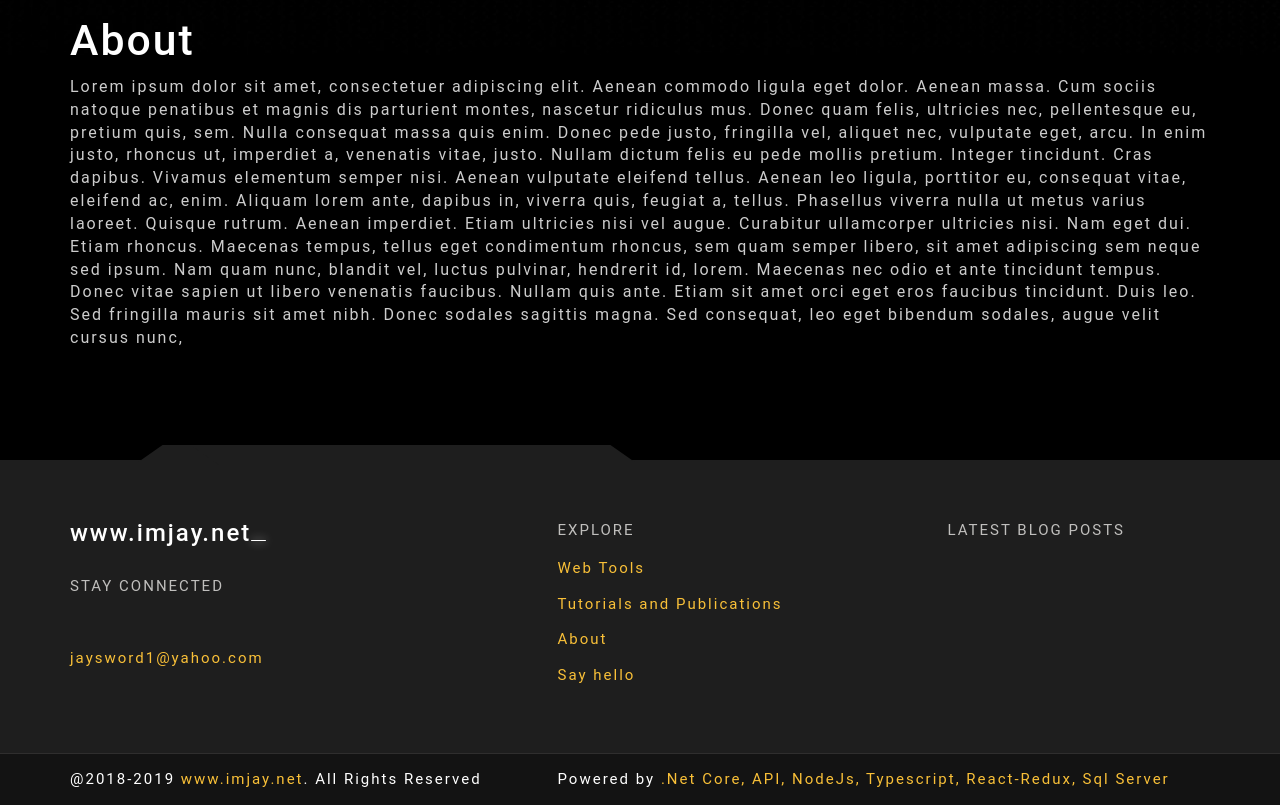
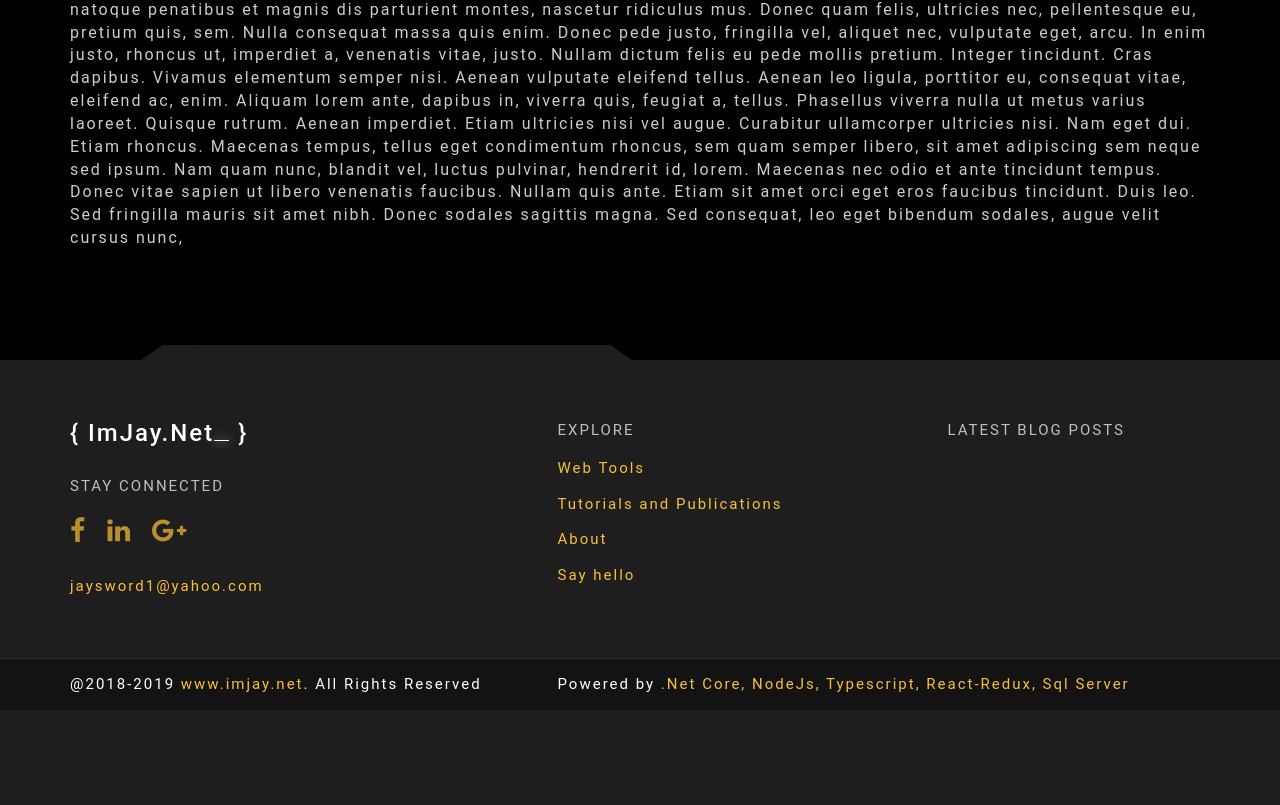
Before and after one commit to jayson-centeno/imjay.net, a React (Create React App) app: page /about in a window 1280 px wide. Shown: the part 364-1169 px from the top of the page. After the commit the page ends 1074 px from the top, so only its background shows below. Built offline with nearby package versions, Linux system fonts and the light colour scheme; what inversify would draw is missing.

Commit message:
metadata updates

```diff
--- a/package.json
+++ b/package.json
@@ -6,6 +6,7 @@
     "@types/axios": "^0.14.0",
     "@types/inversify": "^2.0.33",
     "@types/react-bootstrap": "^0.32.10",
+    "@types/react-helmet": "^5.0.6",
     "@types/react-redux": "^6.0.4",
     "@types/react-router-dom": "^4.2.7",
     "@types/react-router-redux": "^5.0.15",
@@ -15,11 +16,13 @@
     "bootstrap": "^3.3.7",
     "connected-react-router": "^4.3.0",
     "domain-task": "^3.0.3",
+    "font-awesome": "^4.7.0",
     "history": "^4.7.2",
     "inversify": "^4.13.0",
     "react": "^16.4.1",
     "react-bootstrap": "^0.32.1",
     "react-dom": "^16.4.1",
+    "react-helmet": "^5.2.0",
     "react-hot-loader": "^4.3.3",
     "react-redux": "^5.0.7",
     "react-router-dom": "^4.3.1",
--- a/public/index.html
+++ b/public/index.html
@@ -19,7 +19,7 @@
       work correctly both with client-side routing and a non-root public URL.
       Learn how to configure a non-root public URL by running `npm run build`.
     -->
-    <title>React App</title>
+    <title>Jayson Centeno Personal Website</title>
   </head>
   <body>
     <noscript>
--- a/src/assets/index.css
+++ b/src/assets/index.css
@@ -36,7 +36,7 @@
 	.custom-nav.navbar-default .navbar-nav li.active a:hover { background: none; color: white; }
 .custom-nav .collapse.navbar-collapse { padding-left: 0; }
 
-.publication { background: url(../assets/images/bg.jpg) fixed 0 0 repeat; position: relative; background-color: #000; margin-top: 100px; }
+.publication { background: url(../assets/images/bg.jpg) fixed 0 0 repeat; position: relative; background-color: #000; }
 	.publication p { color: #c0bfbd }
 	.publication.one-column { background-position-y: 80%; }
 	.publication p { color: #ccc; font-size: 16px; }
--- a/src/components/Footer/Footer.tsx
+++ b/src/components/Footer/Footer.tsx
@@ -10,7 +10,7 @@
                 <div className='container'>
                     <div className="row">
                         <div className="col-sm-5 margin-top-10">
-                            <h3 className="logo-text">www.imjay.net<span className="blinker" /></h3>
+                            <h3 className="logo-text">{'\{ '} ImJay.Net<span className="blinker" />{' \}'}</h3>
 
                             <div className="row margin-top-30">
 
@@ -44,15 +44,11 @@
 
                         </div>
                         <div className="col-sm-4">
-
                             <div className="row margin-top-30">
-
                                 <div className="col-sm-12">
-
                                     <span className="title">
                                         EXPLORE
                                     </span>
-
                                     <ul id="explore" className="margin-top-10">
                                         <li>
                                             <a className="link">Web Tools</a>
@@ -67,27 +63,17 @@
                                             <Link className="link" to="/contact">Say hello</Link>
                                         </li>
                                     </ul>
-
                                 </div>
-
                             </div>
-
-
                         </div>
                         <div className="col-sm-3">
-
                             <div className="row margin-top-30">
-
                                 <div className="col-sm-12">
-
                                     <span className="title">
                                         LATEST BLOG POSTS
                                     </span>
-
                                 </div>
-
                             </div>
-
                         </div>
                     </div>
                 </div>
@@ -99,7 +85,7 @@
                             @2018-2019 <span className="highlight">www.imjay.net</span>. All Rights Reserved
                         </div>
                         <div className="col-sm-7">
-                            Powered by <span className="highlight">.Net Core, API, NodeJs, Typescript, React-Redux, Sql Server</span>
+                            Powered by <span className="highlight">.Net Core, NodeJs, Typescript, React-Redux, Sql Server</span>
                         </div>
                     </div>
                 </div>
--- a/src/containers/about/About.tsx
+++ b/src/containers/about/About.tsx
@@ -1,7 +1,8 @@
-import * as React from "react"
-import { RouteComponentProps } from 'react-router-dom'
+import * as React from "react";
+import { RouteComponentProps } from 'react-router-dom';
 import { OneColumnContentBody } from '../../components/master-layout/OneColumnContentBody';
 import { ITitleProps } from '../../common/Common';
+import { Helmet } from 'react-helmet'
 
 type AboutProps = ITitleProps & RouteComponentProps<any>;
 
@@ -9,7 +10,21 @@
 
     public render() {
         return <OneColumnContentBody {...this.props} Title="About">
-            <p>Lorem ipsum dolor sit amet, consectetuer adipiscing elit. Aenean commodo ligula eget dolor. Aenean massa. Cum sociis natoque penatibus et magnis dis parturient montes, nascetur ridiculus mus. Donec quam felis, ultricies nec, pellentesque eu, pretium quis, sem. Nulla consequat massa quis enim. Donec pede justo, fringilla vel, aliquet nec, vulputate eget, arcu. In enim justo, rhoncus ut, imperdiet a, venenatis vitae, justo. Nullam dictum felis eu pede mollis pretium. Integer tincidunt. Cras dapibus. Vivamus elementum semper nisi. Aenean vulputate eleifend tellus. Aenean leo ligula, porttitor eu, consequat vitae, eleifend ac, enim. Aliquam lorem ante, dapibus in, viverra quis, feugiat a, tellus. Phasellus viverra nulla ut metus varius laoreet. Quisque rutrum. Aenean imperdiet. Etiam ultricies nisi vel augue. Curabitur ullamcorper ultricies nisi. Nam eget dui. Etiam rhoncus. Maecenas tempus, tellus eget condimentum rhoncus, sem quam semper libero, sit amet adipiscing sem neque sed ipsum. Nam quam nunc, blandit vel, luctus pulvinar, hendrerit id, lorem. Maecenas nec odio et ante tincidunt tempus. Donec vitae sapien ut libero venenatis faucibus. Nullam quis ante. Etiam sit amet orci eget eros faucibus tincidunt. Duis leo. Sed fringilla mauris sit amet nibh. Donec sodales sagittis magna. Sed consequat, leo eget bibendum sodales, augue velit cursus nunc,</p>
+            <Helmet>
+                <title>About Jayson Centeno</title>
+            </Helmet>
+            <p>Lorem ipsum dolor sit amet, consectetuer adipiscing elit. Aenean commodo ligula eget dolor. Aenean massa.
+            Cum sociis natoque penatibus et magnis dis parturient montes, nascetur ridiculus mus. Donec quam felis,
+            ultricies nec, pellentesque eu, pretium quis, sem. Nulla consequat massa quis enim. Donec pede justo,
+            fringilla vel, aliquet nec, vulputate eget, arcu. In enim justo, rhoncus ut, imperdiet a, venenatis vitae,
+            justo. Nullam dictum felis eu pede mollis pretium. Integer tincidunt. Cras dapibus.
+            Vivamus elementum semper nisi. Aenean vulputate eleifend tellus. Aenean leo ligula, porttitor eu,
+            consequat vitae, eleifend ac, enim. Aliquam lorem ante, dapibus in, viverra quis, feugiat a, tellus.
+            Phasellus viverra nulla ut metus varius laoreet. Quisque rutrum. Aenean imperdiet.
+            Etiam ultricies nisi vel augue. Curabitur ullamcorper ultricies nisi. Nam eget dui. Etiam rhoncus.
+            Maecenas tempus, tellus eget condimentum rhoncus, sem quam semper libero, sit amet adipiscing sem neque
+            sed ipsum. Nam quam nunc, blandit vel, luctus pulvinar, hendrerit id, lorem. Maecenas nec odio et
+            ante tincidunt tempus. Donec vitae sapien ut libero venenatis faucibus. Nullam quis ante. Etiam sit amet orci eget eros faucibus tincidunt. Duis leo. Sed fringilla mauris sit amet nibh. Donec sodales sagittis magna. Sed consequat, leo eget bibendum sodales, augue velit cursus nunc,</p>
         </OneColumnContentBody>
     }
 }
--- a/src/containers/home/home.tsx
+++ b/src/containers/home/home.tsx
@@ -1,6 +1,6 @@
 import * as React from 'react';
 import { connect } from 'react-redux';
-
+import { Helmet } from 'react-helmet';
 import { RouteComponentProps } from 'react-router-dom';
 import { Publication } from "../publication/Publication";
 import * as PublicationStore from '../../store/Publications'
@@ -12,6 +12,9 @@
 
     public render() {
         return <div>
+            <Helmet>
+                <title>Jayson Centeno Personal Website</title>
+            </Helmet>
             <div className="container">
                 <div className="row margin-bottom-250">
                     <div className="col-sm-5">
--- a/src/index.tsx
+++ b/src/index.tsx
@@ -1,3 +1,4 @@
+import "font-awesome/css/font-awesome.min.css"
 import 'bootstrap/dist/css/bootstrap.css';
 import './assets/index.css';
 import { createBrowserHistory } from 'history';
@@ -5,14 +6,12 @@
 import * as ReactDOM from 'react-dom';
 import { AppContainer } from 'react-hot-loader';
 import { Provider } from 'react-redux';
-import { Route, Switch } from 'react-router'
 import configureStore from './configureStore';
 import registerServiceWorker from './registerServiceWorker';
 import { IApplicationState }  from './store';
 import { ConnectedRouter } from 'connected-react-router'
 import App from './App';
-import Home from './containers/home/home';
-import About from './containers/about/About';
+import { routes } from './routes';
 
 const history = createBrowserHistory();
 
@@ -26,13 +25,8 @@
     ReactDOM.render(
         <AppContainer>
             <Provider store={store} >
-                <ConnectedRouter history={ history } >
-                    <App>
-                        <Switch>
-                            <Route exact={true} path='/' component={Home} />
-                            <Route path='/about' component={About} />
-                        </Switch>
-                    </App>
+                <ConnectedRouter history={history} >
+                    <App children={routes} />
                 </ConnectedRouter>
             </Provider>
         </AppContainer>,
@@ -43,3 +37,11 @@
 }
 
 renderApp();
+
+// // Allow Hot Module Replacement
+// if (module.hot) {
+//     module.hot.accept('./routes', () => {
+//         routes = require<typeof RoutesModule>('./routes').routes;
+//         renderApp();
+//     });
+// }
--- a/src/routes.tsx
+++ b/src/routes.tsx
@@ -1,10 +1,9 @@
 import * as React from 'react';
-import App from './App';
+import About from './containers/about/About';
 import Home from './containers/home/home';
 import { Route, Switch } from 'react-router'
 
-export const routes = <App>
-    <Switch>
-        <Route exact={true} path='/' component={Home} />
-    </Switch>
-</App>;
+export const routes = <Switch>
+    <Route exact={true} path='/' component={Home} />
+    <Route path='/about' component={About} />
+</Switch>;
--- a/tsconfig.json
+++ b/tsconfig.json
@@ -3,7 +3,7 @@
     "baseUrl": ".",
     "outDir": "build/dist",
     "module": "esnext",
-    "target": "es5",
+    "target": "es6",
     "lib": ["es6", "dom"],
     "sourceMap": true,
     "allowJs": true,
```
Also changed, not shown: 1 other file (tests, documents, lock files or other folders).
